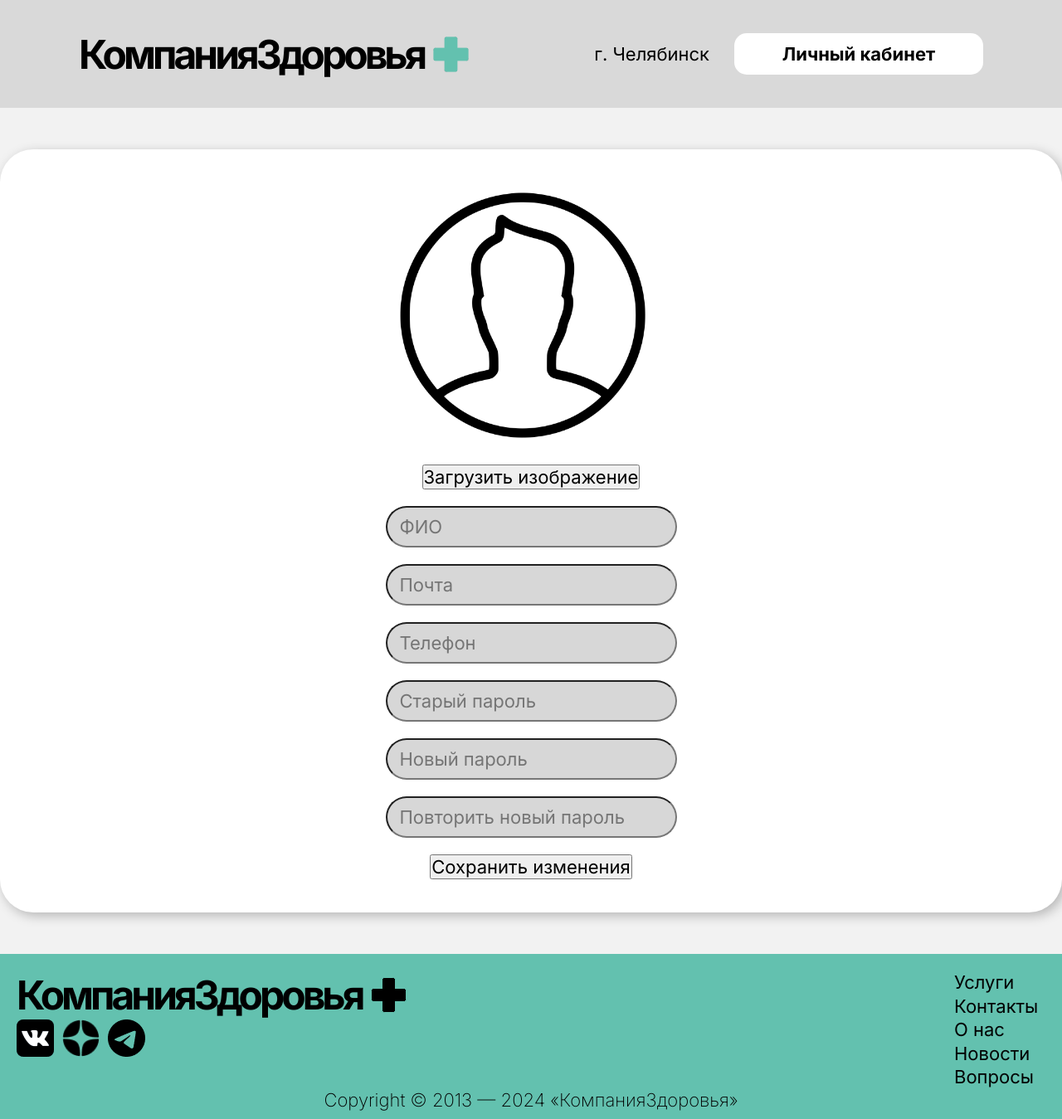
After one commit to lllMaKsImlll/HealthTeam, a Django app: page /editProfile/ in a window 1280 px wide. The commit adds this page. Shown: the whole page at 83% size. Run offline with Django 5.2, Linux system fonts and the light colour scheme.

Commit message:
Relize v0.63

```diff
--- a/CompanyHealth/main/templates/main/auth.html
+++ b/CompanyHealth/main/templates/main/auth.html
@@ -25,7 +25,7 @@
             </ul>
         {% endif %}
         <a href="{% url 'register' %}">
-            <p>Зарегистрироваться</p>
+            <button>Зарегистрироваться</button>
         </a>
     </form>
 
--- /dev/null
+++ b/CompanyHealth/main/templates/main/editProfile.html
@@ -0,0 +1,29 @@
+<!DOCTYPE html>
+<html lang="ru">
+<head>
+  <meta charset="UTF-8">
+  {% load static %}
+  <link rel="stylesheet" href="{% static '/css/main.css' %}">
+  <link rel="stylesheet" href="{% static '/css/editProfile.css' %}">
+  <title>Редактирование профиля</title>
+</head>
+<body>
+  {% include 'main/header.html' %}
+  <main>
+    <div class="container-edit">
+      <div class="form-edit">
+        <img src="{% if patient.image %}{{ patient.image.url }}{% else %}{% static '/img/defalt.png' %}{% endif %}" alt="Picture profile">
+        <button>Загрузить изображение</button>
+        <input type="text" placeholder="ФИО">
+        <input type="text" placeholder="Почта">
+        <input type="text" placeholder="Телефон">
+        <input type="text" placeholder="Старый пароль">
+        <input type="text" placeholder="Новый пароль">
+        <input type="text" placeholder="Повторить новый пароль">
+        <button>Сохранить изменения</button>
+      </div>
+    </div>
+  </main>
+  {% include 'main/footer.html' %}
+</body>
+</html>
--- a/CompanyHealth/main/templates/main/footer.html
+++ b/CompanyHealth/main/templates/main/footer.html
@@ -2,10 +2,12 @@
 <footer>
     <div class="main-block-footer">
         <div class="footer-logo">
-            <div class="logo">
-                <h1>КомпанияЗдоровья</h1>
-                <img src="{% static 'img/logo-black.png' %}" alt="logo site">
-            </div>
+            <a href="{% url 'index' %}">
+                <div class="logo">
+                    <h1>КомпанияЗдоровья</h1>
+                    <img src="{% static 'img/logo-black.png' %}" alt="logo site">
+                </div>
+            </a>
             <div class="socials">
                 <img src="{% static 'img/vk.png' %}" alt="vk">
                 <img src="{% static 'img/dzen.png' %}" alt="dzen">
--- a/CompanyHealth/main/templates/main/header.html
+++ b/CompanyHealth/main/templates/main/header.html
@@ -18,8 +18,7 @@
         <a href="{% url 'profile' %}">
             <div class="profile">
                 <p>{{ patient.fio }}</p>
-                <img height="45px" width="45px"
-                     src="{% if patient.image %}{{ patient.image.url }}{% else %}{% static 'img/defalt.png' %}{% endif %}"
+                <img src="{% if patient.image %}{{ patient.image.url }}{% else %}{% static 'img/defalt.png' %}{% endif %}"
                      alt="image-profile">
             </div>
         </a>
--- a/CompanyHealth/main/templates/main/news.html
+++ b/CompanyHealth/main/templates/main/news.html
@@ -11,7 +11,7 @@
   <main>
     <div class="conteiner-news">
       <h1>Новости и обновления</h1>
-      <p>Будьте в курсе сех изменений и событий на нашем сайте и в сфере здравоохранения. </p>
+      <p>Будьте в курсе всех изменений и событий на нашем сайте и в сфере здравоохранения. </p>
       <div class="block-items">
         <div class="block-item">
           <h2>Заголовок новости</h2>
--- a/CompanyHealth/main/templates/main/profile.html
+++ b/CompanyHealth/main/templates/main/profile.html
@@ -20,7 +20,9 @@
                 <div class="profile-details">
                     <h2>{{ patient.fio }}</h2>
                     <p>{{ patient.email }}</p>
-                    <button class="edit-profile-btn">Редактировать профиль</button>
+                    <a href="{% url 'editProfile' %}">
+                        <button class="edit-profile-btn">Редактировать профиль</button>
+                    </a>
                     <button class="edit-profile-btn exit-button" onclick="window.location.href='{% url 'logout' %}'">Выйти</button>
                 </div>
             </div>
--- a/CompanyHealth/main/urls.py
+++ b/CompanyHealth/main/urls.py
@@ -14,6 +14,7 @@ urlpatterns = [
     path('aboutUs/', views.aboutUs_view, name='aboutUs'),
     path('news/', views.news_view, name='news'),
     path('questions/', views.questions_view, name='questions'),
+    path('editProfile/', views.editProfile_view, name='editProfile'),
 ]
 
 # hello world
--- a/CompanyHealth/main/views.py
+++ b/CompanyHealth/main/views.py
@@ -42,7 +42,6 @@ def register_view(request):
 
 
 def home(request):
-    '''
     patient_id = request.session.get('patient_id')
     patient = None
     if patient_id:
@@ -50,11 +49,11 @@ def home(request):
             patient = Patient.objects.get(id=patient_id)
         except Patient.DoesNotExist:
             patient = None
-'''
-    #records = Record.objects.all()
+
+    records = Record.objects.all()
     return render(request, 'main/index.html', {
-        #'records': records,
-        #'patient': patient,
+        'records': records,
+        'patient': patient,
     })
 
 
@@ -175,4 +174,14 @@ def questions_view(request):
         'patient': patient,
     })
 
-# Hello world 123
+def editProfile_view(request):
+    patient_id = request.session.get('patient_id')
+    patient = None
+    if patient_id:
+        try:
+            patient = Patient.objects.get(id=patient_id)
+        except Patient.DoesNotExist:
+            patient = None
+    return render(request, 'main/editProfile.html', {
+        'patient': patient,
+    })
--- /dev/null
+++ b/CompanyHealth/static/css/editProfile.css
@@ -0,0 +1,33 @@
+.container-edit {
+    max-width: 1460px;
+    height: auto;
+    box-shadow: 4px 4px 14px rgba(0,0,0,0.25);
+    border-radius: 40px;
+    padding: 40px;
+    margin: 0px auto;
+    background-color: white;
+    gap: 20px;
+}
+
+.container-edit .form-edit {
+    display: flex;
+    flex-direction: column;
+    align-items: center;
+    gap: 20px;
+}
+
+.container-edit input {
+    background-color: #D7D7D7;
+    padding: 10px 15px;
+    color: black;
+    border-radius: 30px;
+}
+
+.container-edit img {
+    width: 320px;
+    height: 320px;
+    border-radius: 50%;
+    overflow: hidden;
+    margin-right: 20px;
+    object-fit: cover;
+}
--- a/CompanyHealth/static/css/main.css
+++ b/CompanyHealth/static/css/main.css
@@ -15,7 +15,8 @@ a {
     color: black;
 }
 
-button:hover {
+button:hover,
+.button-input:hover {
     cursor: pointer;
     transform: scale(1.01);
 }
@@ -95,7 +96,7 @@ footer .copyright {
     font-weight: 200;
 }
 
-footer a:hover {
+footer ul a:hover {
     color: white;
 }
 
@@ -359,13 +360,25 @@ main .one-post-search {
 }
 
 /* Заголовок: профиль */
-.profile {
+header .profile {
     display: flex;
     justify-content: center;
     align-items: center;
     gap: 10px;
 }
 
+header .profile img {
+    width: 45px;
+    height: 45px;
+    border: 2px solid black;
+    border-radius: 50%;
+    object-fit: cover;
+    box-shadow: 4px 4px 14px rgba(0,0,0,0.5);
+}
+
+header .profile p:hover{
+    color: #D74848;
+}
 
 /* Страница: Услуги */
 .conteiner {
```
